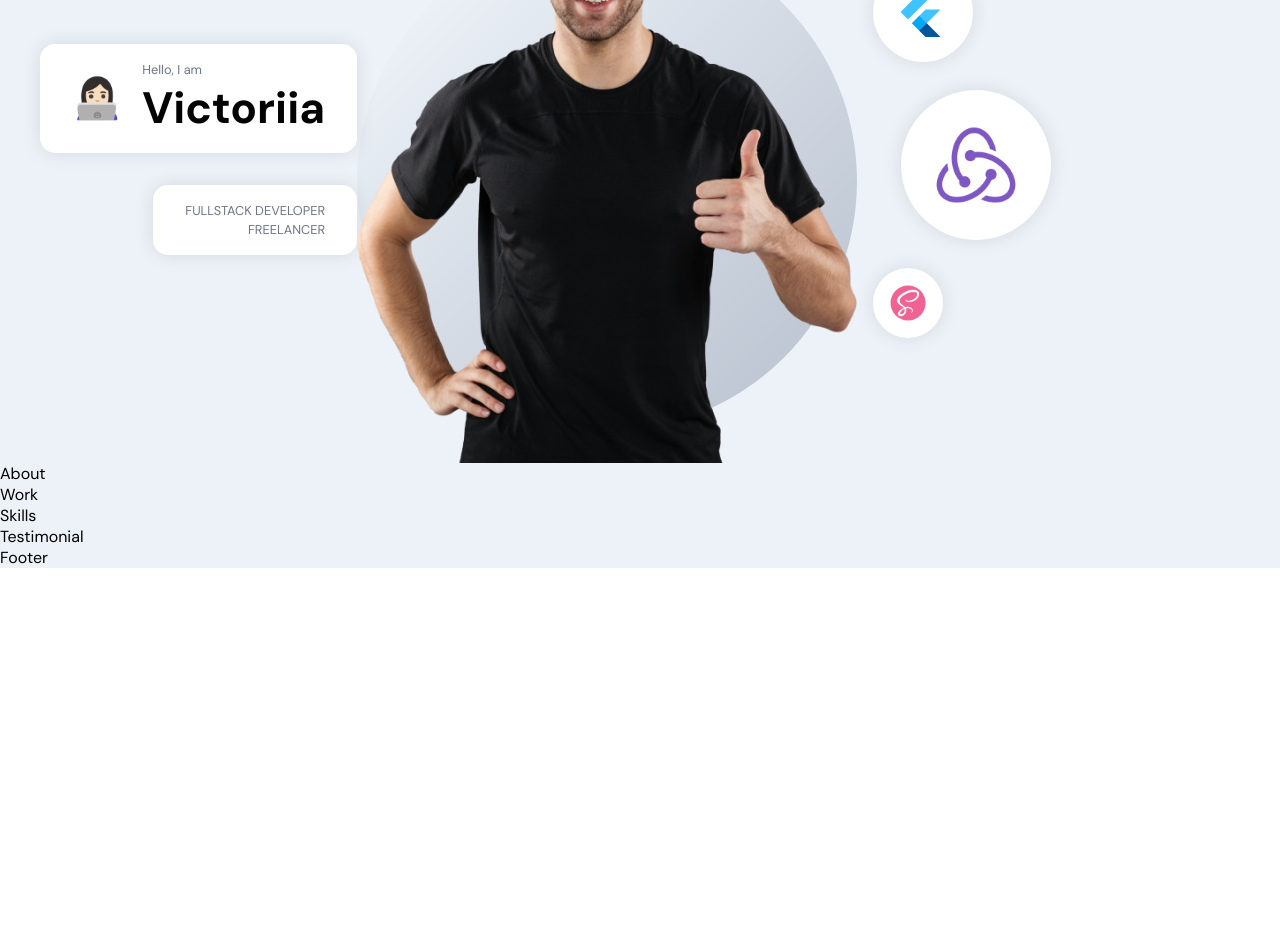
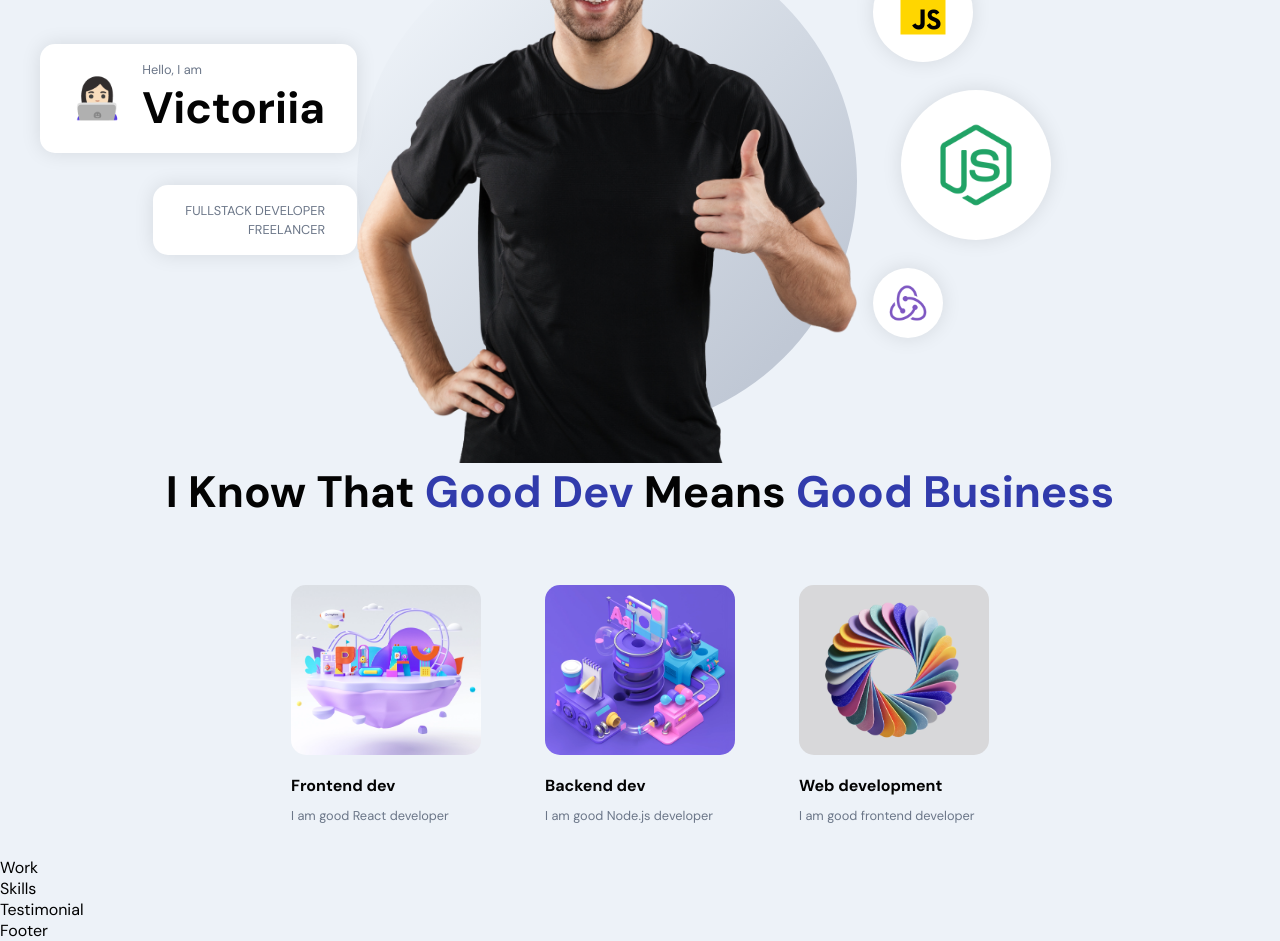
Before and after one commit to Victoriia-Ripka/portfolio, a React (Create React App) app in the folder frontend_react/: page / in a window 1280 px wide. Shown: the part 260-1201 px from the top of the page. Before the commit the page ends 828 px from the top, so only its background shows below. Built offline with nearby package versions, Linux system fonts and the light colour scheme.

Commit message:
about is done

```diff
--- a/frontend_react/src/container/About/About.jsx
+++ b/frontend_react/src/container/About/About.jsx
@@ -1,9 +1,57 @@
-import React from 'react'
+import React, { useState, useEffect } from "react";
+import { motion } from "framer-motion";
+import "./About.scss";
+import { images } from "../../constants";
+
+const abouts = [
+  {
+    title: "Frontend dev",
+    description: "I am good React developer",
+    imgURL: images.about01,
+  },
+  {
+    title: "Backend dev",
+    description: "I am good Node.js developer",
+    imgURL: images.about04,
+  },
+  {
+    title: "Web development",
+    description: "I am good frontend developer",
+    imgURL: images.about02,
+  },
+];
 
 const About = () => {
   return (
-    <div>About</div>
-  )
-}
+    <>
+      <h2 className="head-text">
+        I know that
+        <span> Good Dev </span>
+        means
+        <span> good business</span>
+      </h2>
 
-export default About
+      <div className="app__profile">
+        {abouts.map((about, index) => (
+          <motion.div
+            whileInView={{ opacity: 1 }}
+            whileHover={{ scale: 1.1 }}
+            transition={{ duration: 0.5, type: "tween" }}
+            className="app__profile-item"
+            key={about.title + index}
+          >
+            <img src={about.imgURL} alt={about.title} />
+            <h2 className="bold-text" style={{ marginTop: 20 }}>
+              {about.title}
+            </h2>
+            <p className="p-text" style={{ marginTop: 10 }}>
+              {about.description}
+            </p>
+          </motion.div>
+        ))}
+      </div>
+    </>
+  );
+};
+
+export default About;
--- a/frontend_react/src/container/About/About.scss
+++ b/frontend_react/src/container/About/About.scss
@@ -0,0 +1,38 @@
+.app__about {
+  flex: 1;
+  width: 100%;
+  flex-direction: column;
+}
+
+.app__profile {
+  display: flex;
+  justify-content: center;
+  align-items: flex-start;
+  flex-wrap: wrap;
+  margin-top: 2rem;
+}
+
+.app__profile-item {
+  width: 190px;
+  display: flex;
+  justify-content: flex-start;
+  align-items: flex-start;
+  flex-direction: column;
+  margin: 2rem;
+
+  img {
+    width: 100%;
+    height: 170px;
+    border-radius: 15px;
+    object-fit: cover;
+  }
+
+  @media screen and (min-width: 2000px) {
+    width: 370px;
+    margin: 2rem 4rem;
+    img {
+      height: 320px;
+      border-radius: 20px;
+    }
+  }
+}
--- a/frontend_react/src/container/Header/Header.jsx
+++ b/frontend_react/src/container/Header/Header.jsx
@@ -14,7 +14,7 @@
   },
 };
 
-const circles = [images.flutter, images.redux, images.sass];
+const circles = [images.javascript, images.node, images.redux];
 
 const Header = () => (
   <div className="app__header app__flex">
```
Also changed, not shown: frontend_react/src/assets/react.png.
